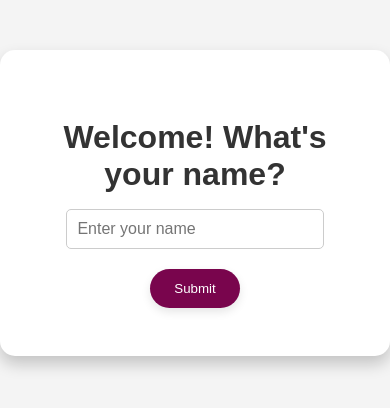
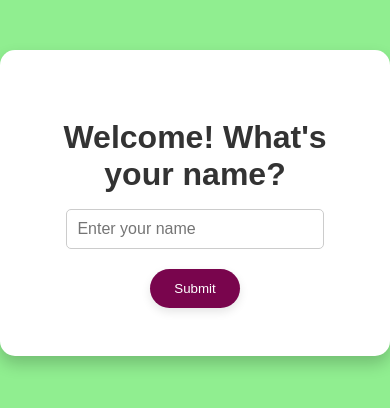
Before and after one commit to Jedidiah-Solomon/CreativeCoderJed-Students, a plain HTML site: page index.html in a window 390 px wide. Drawn offline with Linux system fonts and the light colour scheme.

Commit message:
github actions workflow

```diff
--- a/style.css
+++ b/style.css
@@ -4,6 +4,7 @@ body {
   margin: 0;
   padding: 0;
   text-align: center;
+  box-sizing: border-box;
 }
 
 .container {
@@ -99,3 +100,9 @@ button:hover {
     opacity: 1;
   }
 }
+
+@media screen and (max-width: 480px) {
+  body {
+    background-color: lightgreen;
+  }
+}
```
Also changed, not shown: .github/workflow/github-actions-demo.yml (added), .github/workflow/greetings.yml (added), .github/workflow/nodejs.yml (added).
